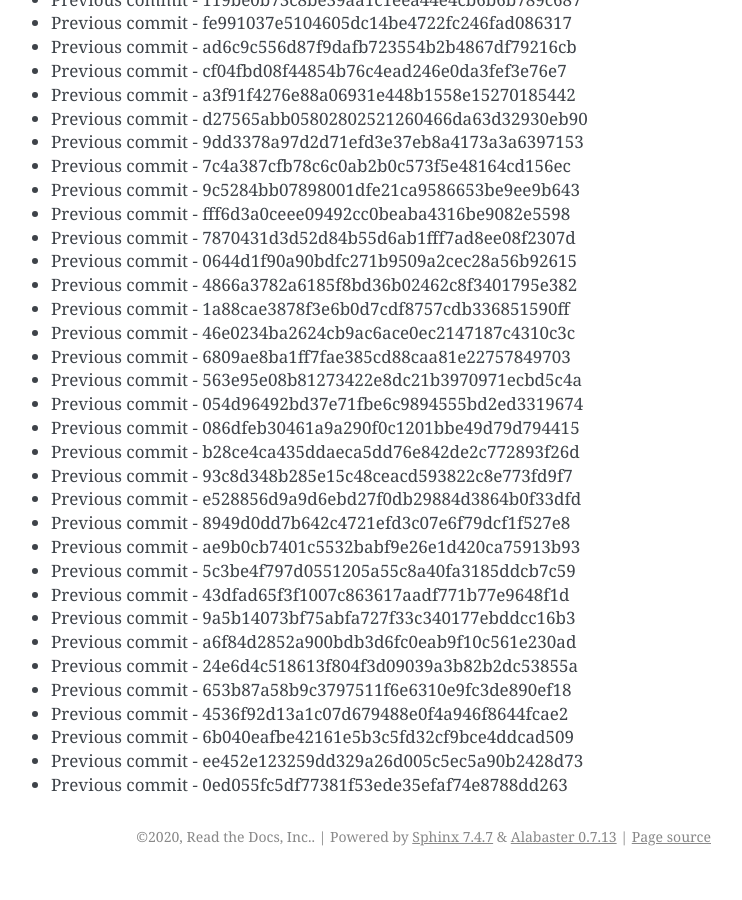
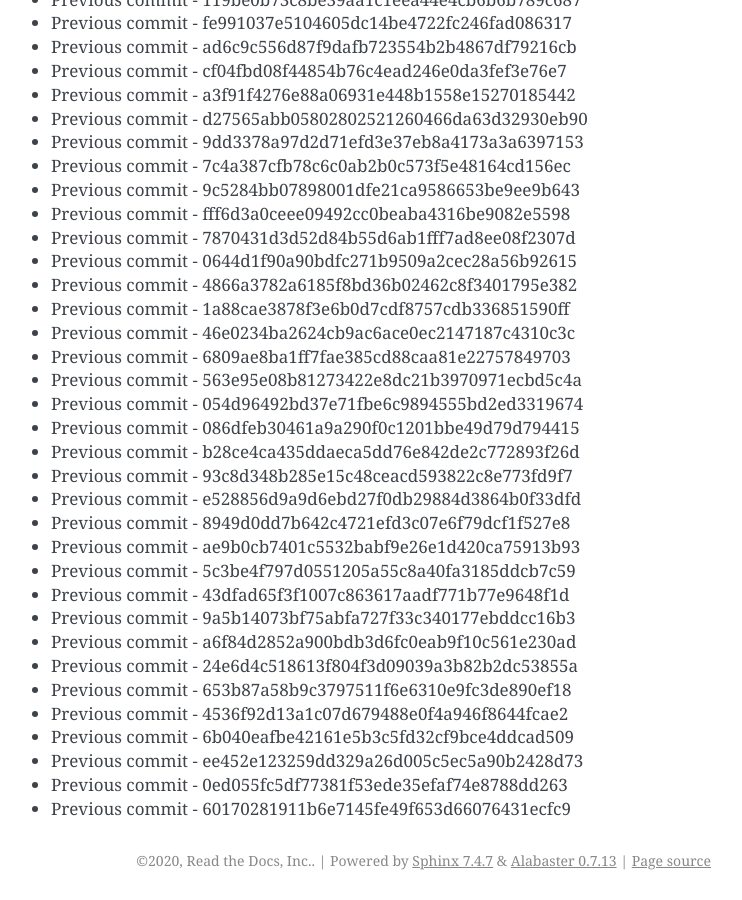
Before and after one commit to readthedocs/rtd-git-stresstest, a Sphinx documentation site: the page built from docs/updates.rst, in a window 1280 px wide and 900 px high, scrolled down 54294 px. Shown: the whole window, without its empty margins (399-1141 px from the left). Built offline with Sphinx 7.4.7, drawn with Linux system fonts in a browser that asks for light colours; before the commit the page ends 55170 px from its top, so only the background shows below that.

Commit message:
Generating commit from previous: 60170281911b6e7145fe49f653d66076431ecfc9

```diff
--- a/docs/updates.rst
+++ b/docs/updates.rst
@@ -2313,3 +2313,4 @@ It can be tested for any performance characteristics.
 * Previous commit - 6b040eafbe42161e5b3c5fd32cf9bce4ddcad509
 * Previous commit - ee452e123259dd329a26d005c5ec5a90b2428d73
 * Previous commit - 0ed055fc5df77381f53ede35efaf74e8788dd263
+* Previous commit - 60170281911b6e7145fe49f653d66076431ecfc9
```
